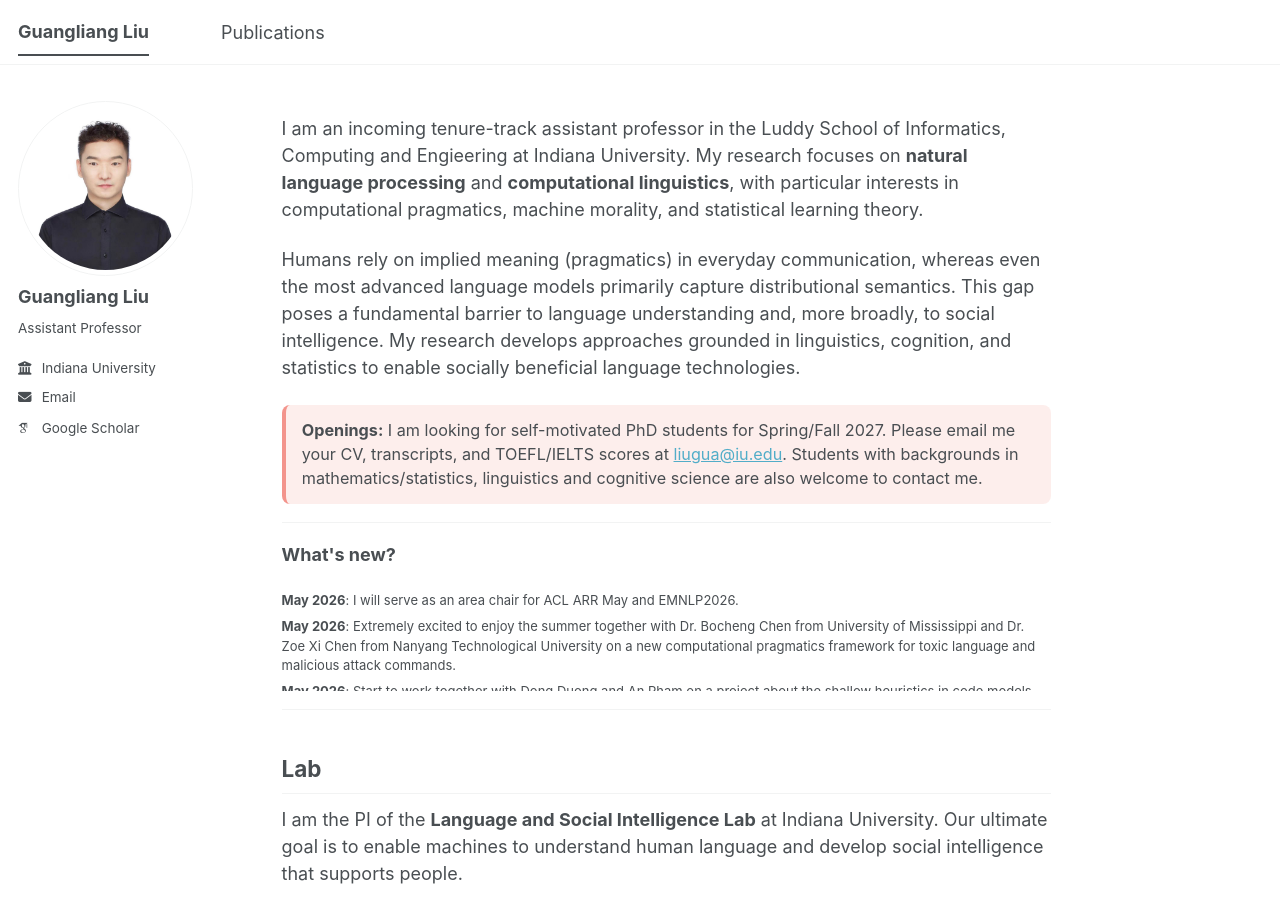
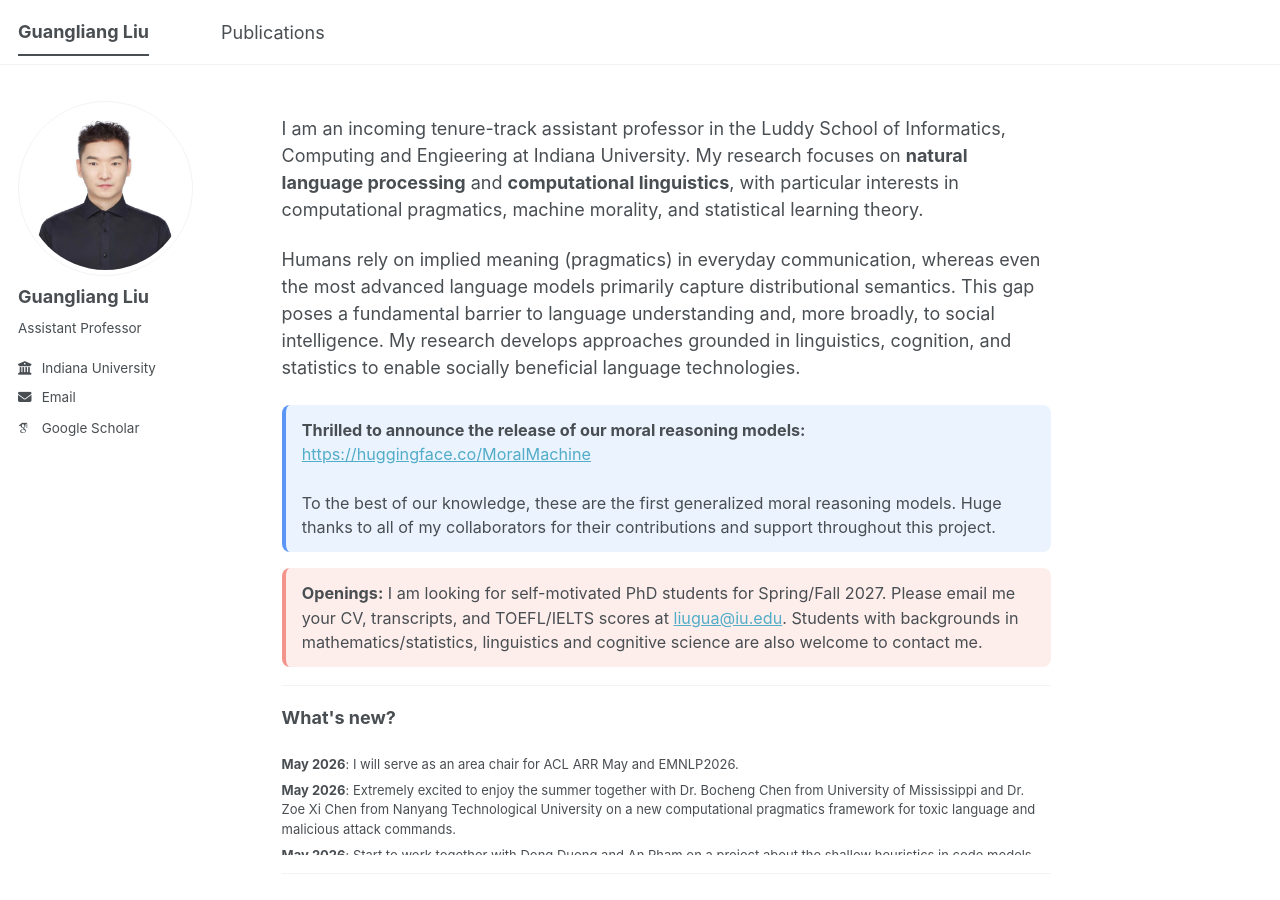
Before and after one commit to guangliang-nlp/guangliang-nlp.github.io, a Jekyll site: the page built from about.md, in a window 1280 px wide and 900 px high. Built offline with Jekyll 4.4.1, drawn with Linux system fonts in a browser that asks for light colours; some web fonts are replaced; a script bundle is joined from its source files by our own code; library files that are not in the unit come from our copies.

Commit message:
Update about.md

```diff
--- a/about.md
+++ b/about.md
@@ -10,6 +10,28 @@ redirect_from:
 I am an incoming tenure-track assistant professor in the Luddy School of Informatics, Computing and Engieering at Indiana University. My research focuses on <strong>natural language processing</strong> and <strong>computational linguistics</strong>, with particular interests in computational pragmatics, machine morality, and statistical learning theory.
 
 Humans rely on implied meaning (pragmatics) in everyday communication, whereas even the most advanced language models primarily capture distributional semantics. This gap poses a fundamental barrier to language understanding and, more broadly, to social intelligence. My research develops approaches grounded in linguistics, cognition, and statistics to enable socially beneficial language technologies.
+
+<div style="
+  background-color:rgba(66, 133, 244, 0.10);
+  border-left:4px solid rgba(66, 133, 244, 0.85);
+  padding:0.8em 1em;
+  border-radius:8px;
+  line-height:1.5;
+  font-size:0.9em;
+  margin:1em 0;
+">
+
+  <strong>Thrilled to announce the release of our moral reasoning models:</strong>
+  <a href="https://huggingface.co/MoralMachine">
+    https://huggingface.co/MoralMachine
+  </a>
+
+  <br><br>
+
+  To the best of our knowledge, these are the first generalized moral reasoning models.
+  Huge thanks to all of my collaborators for their contributions and support throughout this project.
+
+</div>
 <p style="
   font-size:0.9em;
   background-color:rgba(242,139,130,0.15);
```
